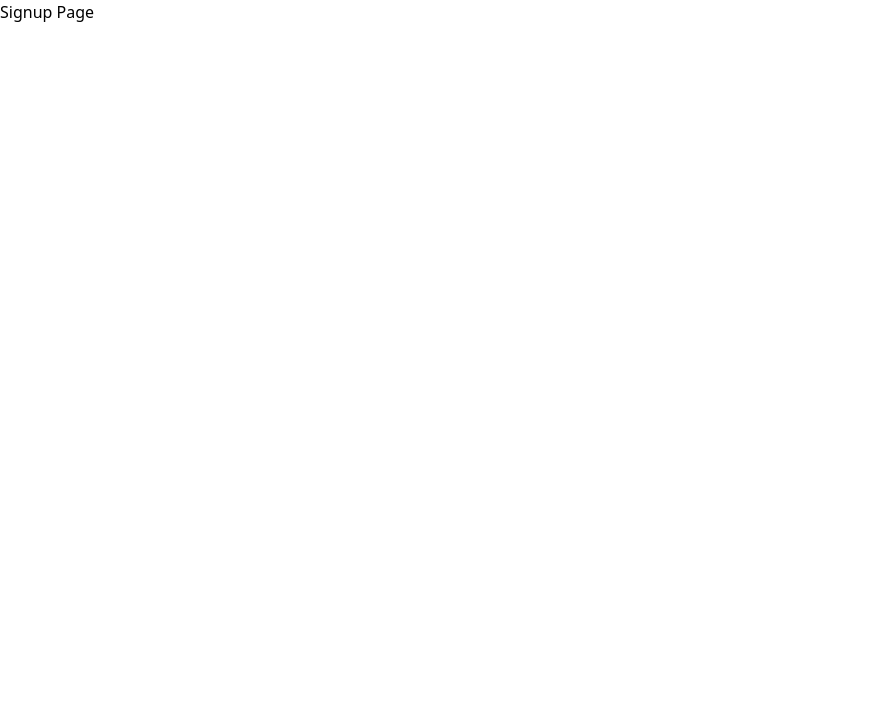
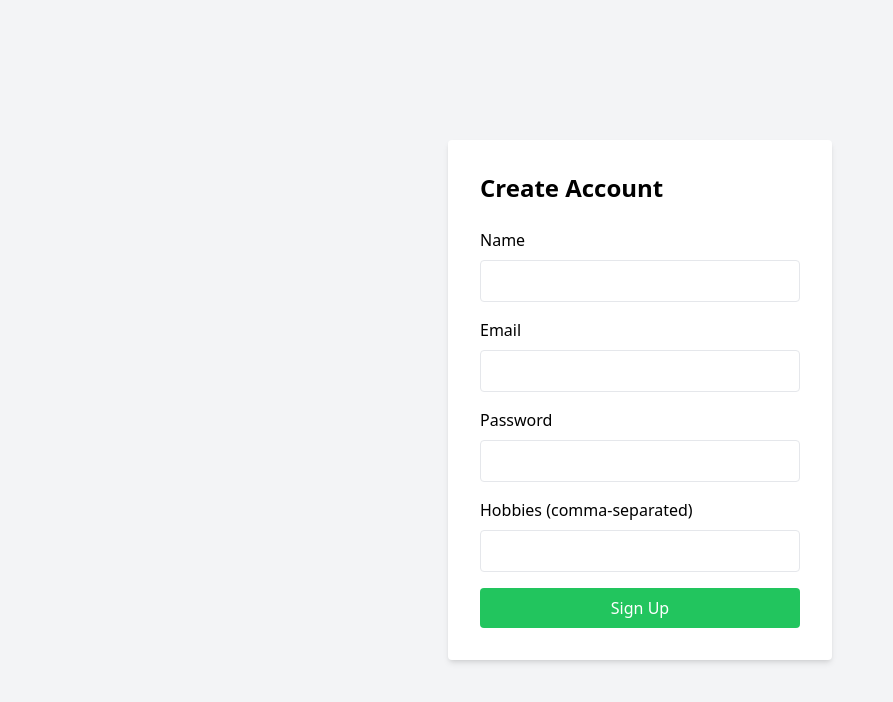
Before and after one commit to ayushagupta/social-hobby-network, a React (Vite) app in the folder frontend/: page /signup in a window 1280 px wide. Shown: the top 702 px of the page, without its empty margins (0-893 px from the left). Built offline with nearby package versions, Linux system fonts and the light colour scheme.

Commit message:
add signup page and integrate with redux and backend

```diff
--- a/frontend/src/features/auth/authSlice.js
+++ b/frontend/src/features/auth/authSlice.js
@@ -1,5 +1,5 @@
 import { createSlice } from '@reduxjs/toolkit';
-import { loginUser } from './authThunks';
+import { loginUser, registerUser } from './authThunks';
 
 // Get user data from localStorage if it exists
 const user = JSON.parse(localStorage.getItem('user'));
@@ -11,7 +11,7 @@ const initialState = {
   token: token || null,
   isLoggedIn: !!(user && token),
   // Use a status enum for more descriptive loading states
-  status: 'idle', // 'idle' | 'loading' | 'succeeded' | 'failed'
+  status: user ? 'succeeded' : 'idle', // 'idle' | 'loading' | 'succeeded' | 'failed'
   error: null,
 };
 
@@ -38,6 +38,10 @@ const authSlice = createSlice({
         state.status = 'loading';
         state.error = null;
       })
+      .addCase(registerUser.pending, (state) => {
+        state.status = 'loading';
+        state.error = null;
+      })
       .addCase(loginUser.fulfilled, (state, action) => {
         const { user, token } = action.payload;
 
@@ -50,9 +54,23 @@ const authSlice = createSlice({
         state.token = token;
         state.isLoggedIn = true;
       })
+      .addCase(registerUser.fulfilled, (state, action) => {
+        const { user, token } = action.payload;
+        localStorage.setItem('user', JSON.stringify(user));
+        localStorage.setItem('token', token);
+        state.status = 'succeeded';
+        state.user = user;
+        state.token = token;
+        state.isLoggedIn = true;
+      })
       .addCase(loginUser.rejected, (state, action) => {
         state.status = 'failed';
-        state.isLoggedIn = false; // Ensure this is false on failure
+        state.isLoggedIn = false;
+        state.error = action.payload;
+      })
+      .addCase(registerUser.rejected, (state, action) => {
+        state.status = 'failed';
+        state.isLoggedIn = false;
         state.error = action.payload;
       });
   },
--- a/frontend/src/features/auth/authThunks.js
+++ b/frontend/src/features/auth/authThunks.js
@@ -1,5 +1,5 @@
 import { createAsyncThunk } from '@reduxjs/toolkit';
-import { loginAPI, getProfileAPI } from './authAPI';
+import { loginAPI, getProfileAPI, signupAPI } from './authAPI';
 
 export const loginUser = createAsyncThunk(
   'auth/loginUser',
@@ -8,8 +8,7 @@ export const loginUser = createAsyncThunk(
       const loginData = await loginAPI(email, password);
       const token = loginData.access_token;
 
-      // Manually set the token in localStorage right after login
-      // so the next API call's interceptor can use it.
+      // Manually set the token in localStorage right after login so the next API call's interceptor can use it.
       localStorage.setItem('token', token);
 
       // Now getProfileAPI automatically uses the token from the interceptor
@@ -23,3 +22,26 @@ export const loginUser = createAsyncThunk(
     }
   }
 );
+
+export const registerUser = createAsyncThunk(
+  'auth/registerUser',
+  async ({ name, email, password, hobbies }, { dispatch, rejectWithValue }) => {
+    try {
+      // Create the new user account
+      await signupAPI(name, email, password, hobbies);
+
+      // Automatically log the user in after successful registration
+      // We can dispatch the existing loginUser thunk to handle the login flow
+      const resultAction = await dispatch(loginUser({ email, password }));
+
+      // Check if the login was successful and return its payload
+      if (loginUser.fulfilled.match(resultAction)) {
+        return resultAction.payload; // { token, user }
+      } else {
+        throw resultAction.payload;
+      }
+    } catch (err) {
+      return rejectWithValue(err.response?.data?.detail || err || 'Signup failed');
+    }
+  }
+);
--- a/frontend/src/pages/LoginPage.jsx
+++ b/frontend/src/pages/LoginPage.jsx
@@ -18,7 +18,6 @@ export default function LoginPage() {
 
   useEffect(() => {
     if (isLoggedIn) {
-      // FIX: Navigate to a route that actually exists, like "/groups"
       navigate("/groups", { replace: true });
     }
   }, [isLoggedIn, navigate]);
--- a/frontend/src/pages/SignupPage.jsx
+++ b/frontend/src/pages/SignupPage.jsx
@@ -1,7 +1,86 @@
-export default function SignupPage () {
+import { useState, useEffect } from "react";
+import { useDispatch, useSelector } from "react-redux";
+import { useNavigate } from "react-router-dom";
+import { registerUser } from "../features/auth/authThunks";
+import { selectAuth } from "../features/auth/authSlice";
+
+export default function SignupPage() {
+  const [name, setName] = useState("");
+  const [email, setEmail] = useState("");
+  const [password, setPassword] = useState("");
+  const [hobbies, setHobbies] = useState("");
+
+  const dispatch = useDispatch();
+  const navigate = useNavigate();
+
+  const { status, error, isLoggedIn } = useSelector(selectAuth);
+  const isLoading = status === 'loading';
+
+  useEffect(() => {
+    if (isLoggedIn) {
+      navigate("/groups", { replace: true });
+    }
+  }, [isLoggedIn, navigate]);
+
+  const handleSubmit = (e) => {
+    e.preventDefault();
+    const hobbiesArray = hobbies.split(',').map(h => h.trim()).filter(h => h);
+    dispatch(registerUser({ name, email, password, hobbies: hobbiesArray }));
+  };
+
   return (
-    <div>
-      <h1>Signup Page</h1>
+    <div className="flex items-center justify-center min-h-screen bg-gray-100">
+      <form
+        onSubmit={handleSubmit}
+        className="bg-white p-8 rounded shadow-md w-full max-w-sm"
+      >
+        <h1 className="text-2xl font-bold mb-6">Create Account</h1>
+
+        {error && <p className="text-red-500 mb-4 text-center">{error}</p>}
+
+        <label className="block mb-2">Name</label>
+        <input
+          type="text"
+          value={name}
+          onChange={(e) => setName(e.target.value)}
+          required
+          className="w-full border px-3 py-2 rounded mb-4"
+        />
+
+        <label className="block mb-2">Email</label>
+        <input
+          type="email"
+          value={email}
+          onChange={(e) => setEmail(e.target.value)}
+          required
+          className="w-full border px-3 py-2 rounded mb-4"
+        />
+
+        <label className="block mb-2">Password</label>
+        <input
+          type="password"
+          value={password}
+          onChange={(e) => setPassword(e.target.value)}
+          required
+          className="w-full border px-3 py-2 rounded mb-4"
+        />
+
+        <label className="block mb-2">Hobbies (comma-separated)</label>
+        <input
+          type="text"
+          value={hobbies}
+          onChange={(e) => setHobbies(e.target.value)}
+          className="w-full border px-3 py-2 rounded mb-4"
+        />
+
+        <button
+          type="submit"
+          disabled={isLoading}
+          className="w-full bg-green-500 text-white py-2 rounded hover:bg-green-600 disabled:bg-green-300"
+        >
+          {isLoading ? "Creating Account..." : "Sign Up"}
+        </button>
+      </form>
     </div>
   );
 }
```
